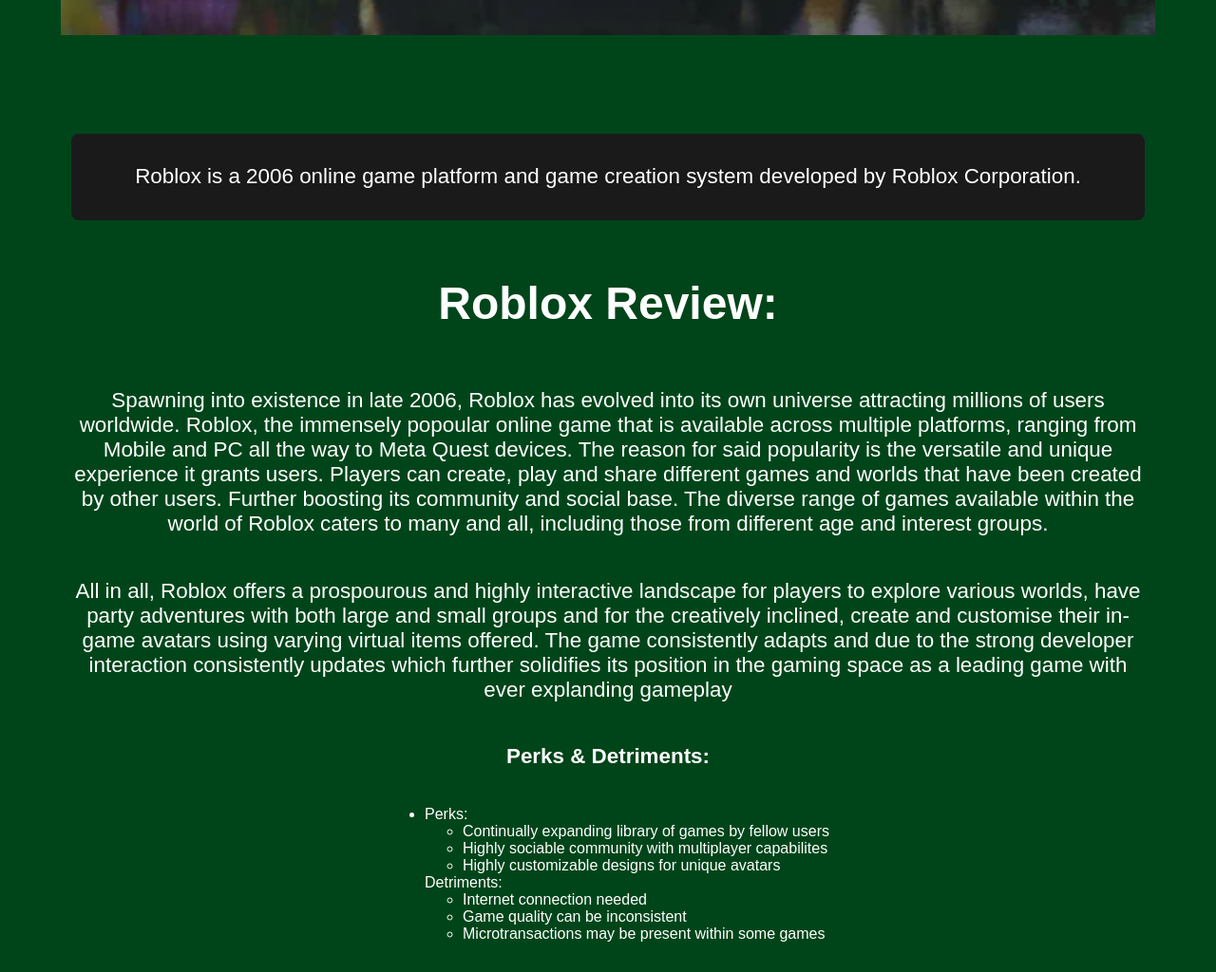
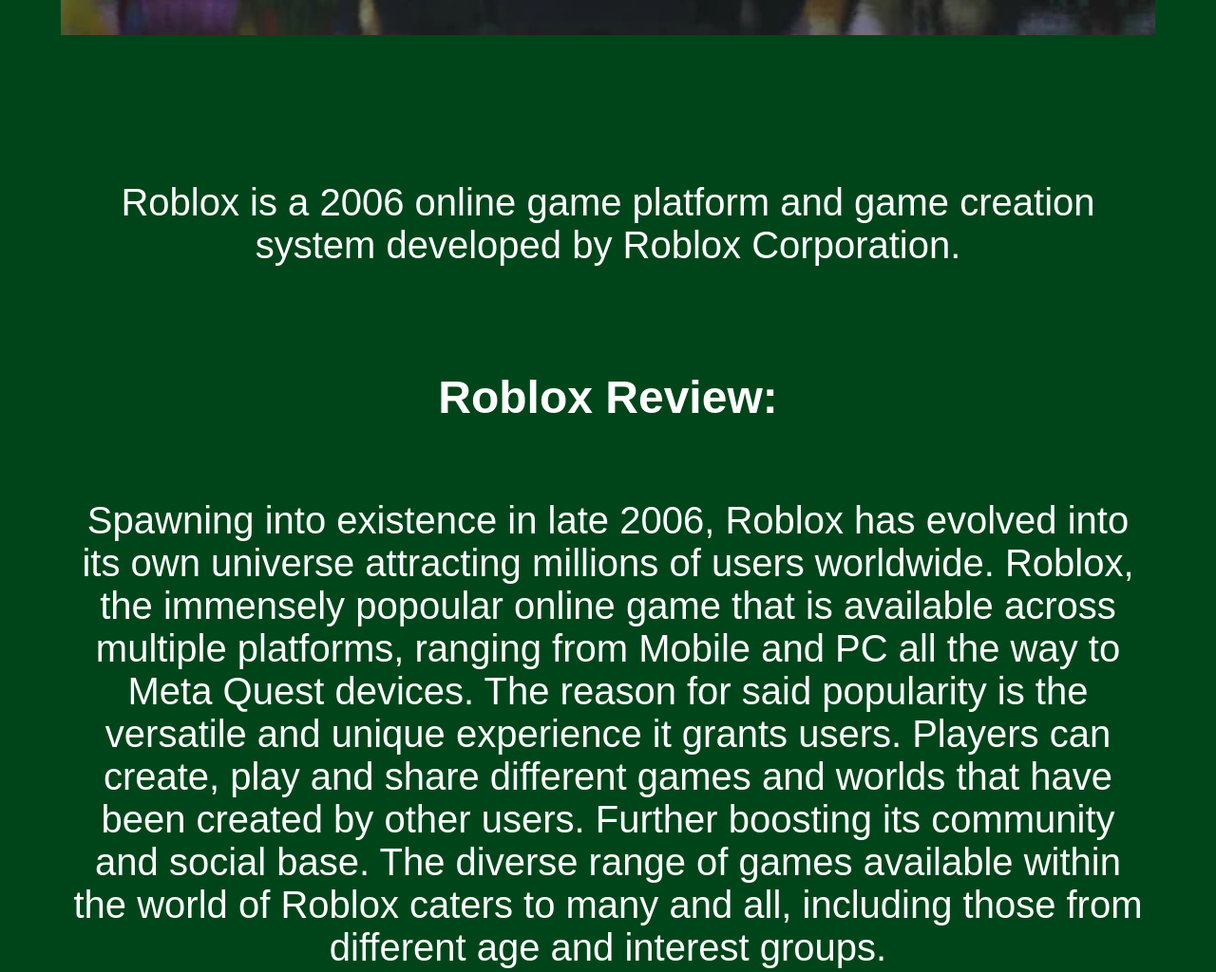
Before and after one commit to weComfy/JAVGaming, a plain HTML site: page Roblox.html in a window 1280 px wide. Shown: the part 1310-2334 px from the top of the page at 95% size. Drawn offline with Linux system fonts and the light colour scheme; files whose address does not match are found by name.

Commit message:
Update Roblox.css

```diff
--- a/Roblox.css
+++ b/Roblox.css
@@ -32,9 +32,9 @@ body {
     padding: 10px;
   }
 
-  h3, p {
+  h3, p, h4 {
     text-align: center;
-    font-size: 1.4em;
+    font-size: 2.5em;
   }
 
   header {
@@ -80,7 +80,6 @@ body {
   }
 
   .news-item {
-    background-color: #1a1a1a;
     padding: 10px;
     border-radius: 8px;
     margin-bottom: 20px;
@@ -88,5 +87,5 @@ body {
 
   .news-item h3 {
     color: #e30c0c;
-    font-size: 2em;
+    font-size: 2.5em;
   }
```
